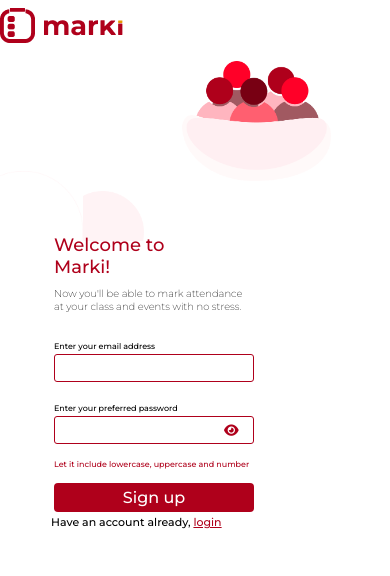
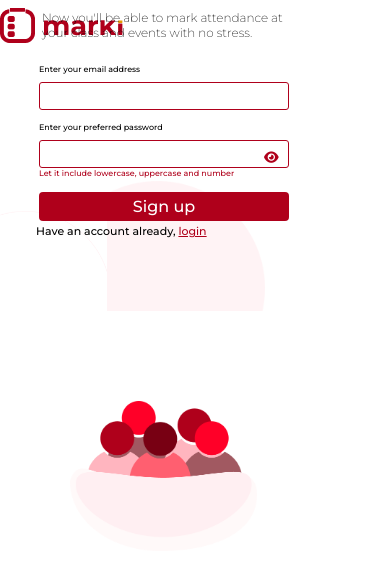
Before and after one commit to gdsc-kwasu/marki-client, a React (Vite) app: page /Register in a window 390 px wide. Shown: the top 576 px of the page. Built offline with nearby package versions, Linux system fonts and the light colour scheme.

Commit message:
Password toggle

```diff
--- a/package.json
+++ b/package.json
@@ -36,6 +36,7 @@
         "core-js": "^3.6.4",
         "react": "^16.13.1",
         "react-dom": "^16.13.1",
+        "react-password-mask": "^3.3.1",
         "react-router-dom": "^5.1.2"
     }
 }
--- a/src/components/Register.jsx
+++ b/src/components/Register.jsx
@@ -10,7 +10,7 @@ export default class Register extends React.Component {
         super();
         this.state = {
             email: '',
-            password: '',
+            password: ''
         }
         this.handleEmailInput = this.handleEmailInput.bind(this)
         this.handlePasswordInput = this.handlePasswordInput.bind(this)
@@ -29,21 +29,30 @@ export default class Register extends React.Component {
         })
     }
 
+    togglePassword() {
+        let pwdField = document.getElementById('password')
+        if (pwdField === 'password') {
+            pwdField.type = 'text'
+        } else {
+            pwdField.type = 'password'
+        }
+    }
+
     handleSubmit(e) {
         e.preventDefault() // prevents the browser from reloading on submit
-        const { email} = this.state
+        const { email } = this.state
         alert(`Welcome 🤝 ${email}`)
     }
 
 
     render() {
-
-        const { email } = this.state.email
-        const { password } = this.state.password
+    // destructuring assignment
+        const { email } = this.state
+        const { password } = this.state
 
         return (
             <div className="container--reg">
-            <Background />
+                <Background />
                 <div className="register-description">
                     <p className="text-primary">Welcome to Marki!</p>
                     <div className="brief">
@@ -71,15 +80,20 @@ export default class Register extends React.Component {
                                 <label For="password">Enter your preferred password</label>
                             </div>
                             <input
-                                type="password"
+                                type='password'
                                 name="password"
-                                id="email"
+                                id="password"
                                 className="form--control"
                                 value={ password }
                                 onChange={this.handlePasswordInput}
-                                required
                             />
-                            <span><i className="fas fa-eye"></i></span>
+                            <span
+                                role="button"
+                                tabIndex={0} // makes the element tab-able for users that emply virtaul assitants
+                                onClick={() => {this.togglePassword}} onKeyPress={this.handleKeyPress}
+                            >
+                                <i className="fas fa-eye"></i>
+                            </span>
                         </div>
                         <p className="pwd-details">Let it include lowercase, uppercase and number</p>
                         <input type="button" onClick={this.handleSubmit} className="btn-reg btn-primary signUp-btn" value="Sign up"/>
--- a/src/styles/index.scss
+++ b/src/styles/index.scss
@@ -86,6 +86,10 @@ form {
     margin-left: 5%;
 }
 
+input[type="password"] {
+    font-size: 24px;
+}
+
 .form--control {
     width: 571.61px;
     height: 58px;
@@ -106,7 +110,8 @@ form {
 }
 
 .fa-eye {
-    margin-left: -6%;
+    padding: 0 5px 2px;
+    margin-left: -4%;
     color: $primary;
 }
 
@@ -133,22 +138,31 @@ form {
         width: 100%;
     }
 
+    .flex {
+        display: block;
+    }
+
     .ellipse-1 {
-        height: 50px;
+        height: 130px;
+        margin-left: -1%;
     }
 
     .ellipse-2 {
-        height: 70px;
+        height: 100px;
+        margin-left: -2%;
     }
-
 
     .ellipses .ellipse-2 {
         margin-top: 100%;
     }
 
     .people {
-        height: 120px;
-        margin-left: 26%;
+        height: 150px;
+        margin-left: 18%;
+    }
+
+    .landing--main {
+        margin-top: -53%;
     }
 
     .top--brand {
@@ -158,7 +172,7 @@ form {
     }
 
     .landing-description {
-        margin-top: 90%;
+        margin-top: 70%;
         margin-left: -3%;
         width: 60%;
     }
@@ -193,22 +207,23 @@ form {
     // Register
     .register-description {
         margin-left: 10%;
-        margin-top: -6%;
+        margin-top: -150%;
         width: 300px;
     }
 
     .register-description .text-primary {
-        margin-left: 5%;
+        margin-left: 1%;
         font-size: 18px;
-        width: 170px;
+        width: 200px;
     }
 
     .register-description .brief {
-        width: 200px;
+        width: 250px;
         height: 18px;
-        margin-left: 5%;
-        margin-top: -3%;
-        font-size: 10px;
+        margin-left: 1%;
+        margin-top: -4%;
+        font-size: 12px;
+        font-weight: normal;
     }
 
     .register {
@@ -216,18 +231,18 @@ form {
     }
 
     form {
-        margin-top: 12%;
+        margin-top: 10%;
         width: 100%;
-        margin-left: -8%;
+        margin-left: -13%;
     }
 
     .form--control {
-        width: 100%;
         margin-left: 2%;
-        width: 200px;
+        width: 250px;
         height: 28px;
         border-radius: 3px;
         margin-left: 13%;
+        margin-top: 2%;
     }
 
     .fa-eye {
@@ -235,11 +250,11 @@ form {
         font-size: 13px;
     }
 
-    form .label {
+    .label label {
         width: 180px;
         font-size: 8px;
         margin-left: 13%;
-        margin-top: 5%;
+        margin-top: 8%;
     }
 
     .sign-in {
@@ -251,12 +266,12 @@ form {
     .pwd-details {
         font-size: 8px;
         margin-left: 13%;
-        margin-top: 3%;
+        margin-top: -2%;
         width: 200px;
     }
 
     .signUp-btn {
-        width: 200px;
+        width: 250px;
         height: 29px;
         border-radius: 4px;
         border: none;
```
Also changed, not shown: 1 other file (tests, documents, lock files or other folders).
